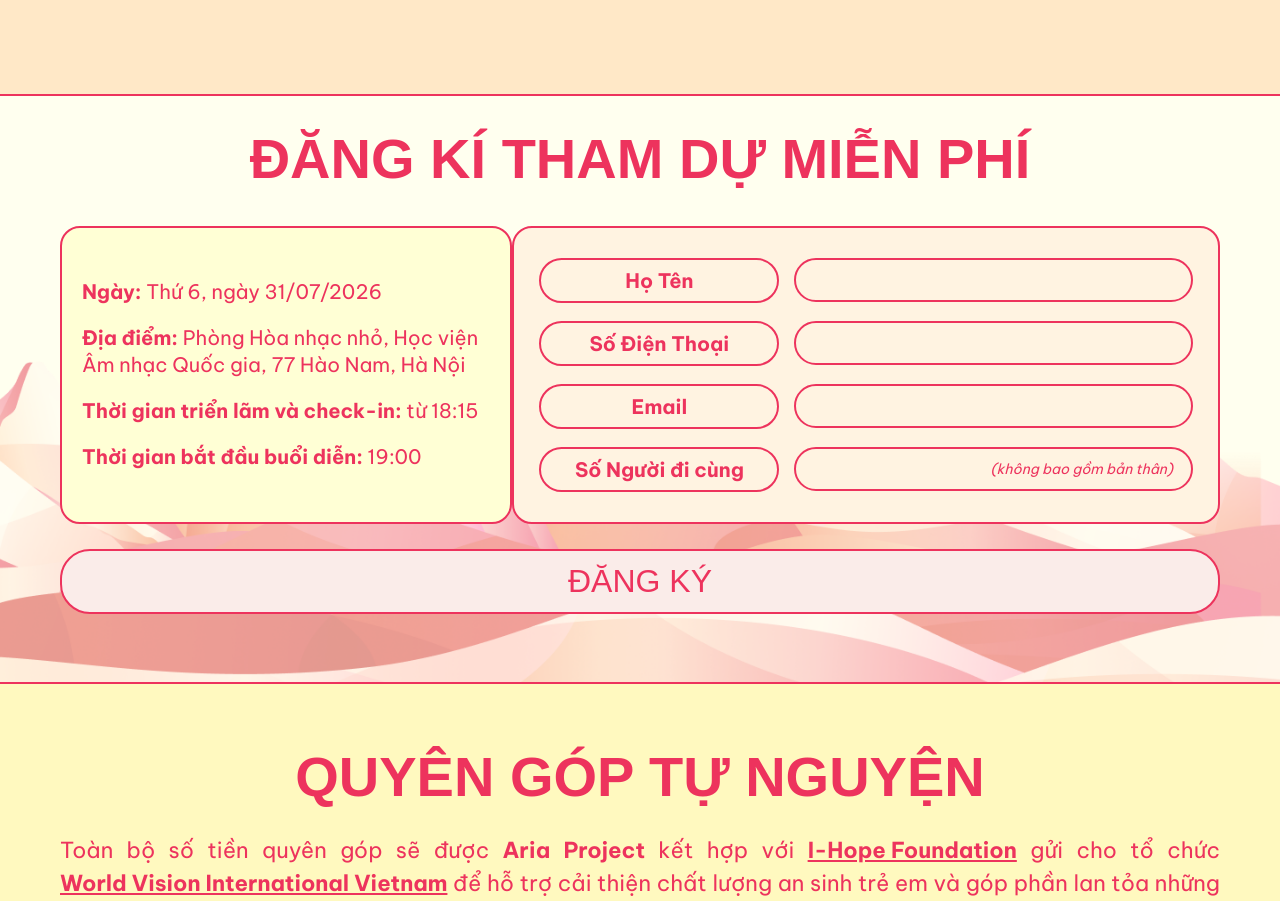
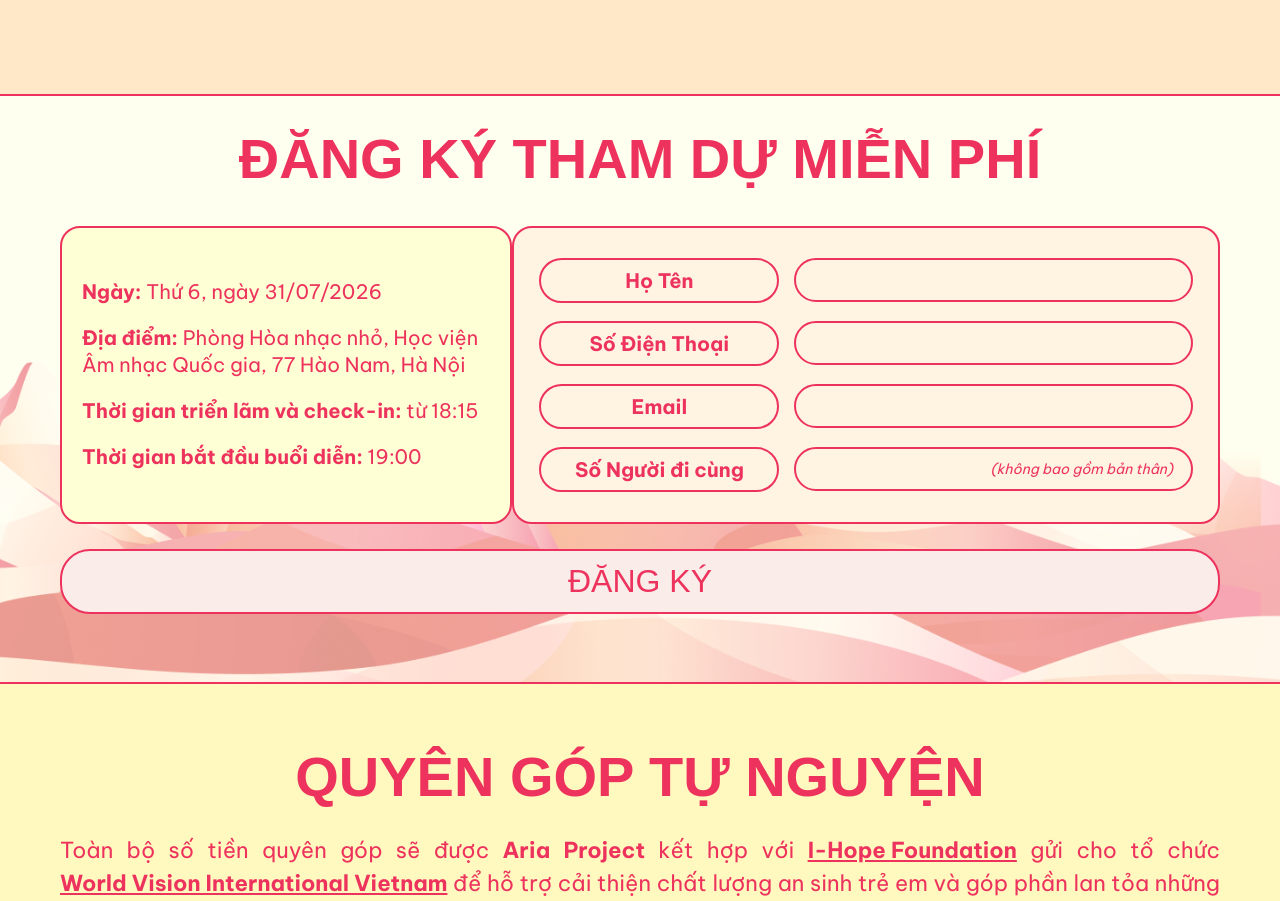
Before and after one commit to BuiThang30/landpage-aria, a Next.js app: page / in a window 1280 px wide. Shown: the part 2220-3121 px from the top of the page. Built offline with nearby package versions, Linux system fonts and the light colour scheme; a web font is replaced by a local one.

Commit message:
11/7/2026-2:30

```diff
--- a/src/components/Registration/registration.tsx
+++ b/src/components/Registration/registration.tsx
@@ -45,7 +45,6 @@ export default function Registration() {
     } catch (error) {
       setStatus("Có lỗi xảy ra. Vui lòng thử lại sau!");
     } finally {
-      // Tự động ẩn thông báo sau 4 giây (cả trường hợp thành công lẫn lỗi)
       setTimeout(() => {
         setStatus("");
       }, 4000);
@@ -63,7 +62,7 @@ export default function Registration() {
       />
 
       <div className={styles.contentWrapper}>
-        <h2 className={styles.title}>ĐĂNG KÍ THAM DỰ MIỄN PHÍ</h2>
+        <h2 className={styles.title}>ĐĂNG KÝ THAM DỰ MIỄN PHÍ</h2>
 
         <div className={styles.regContainer}>
           <div className={styles.regInfo}>
```
